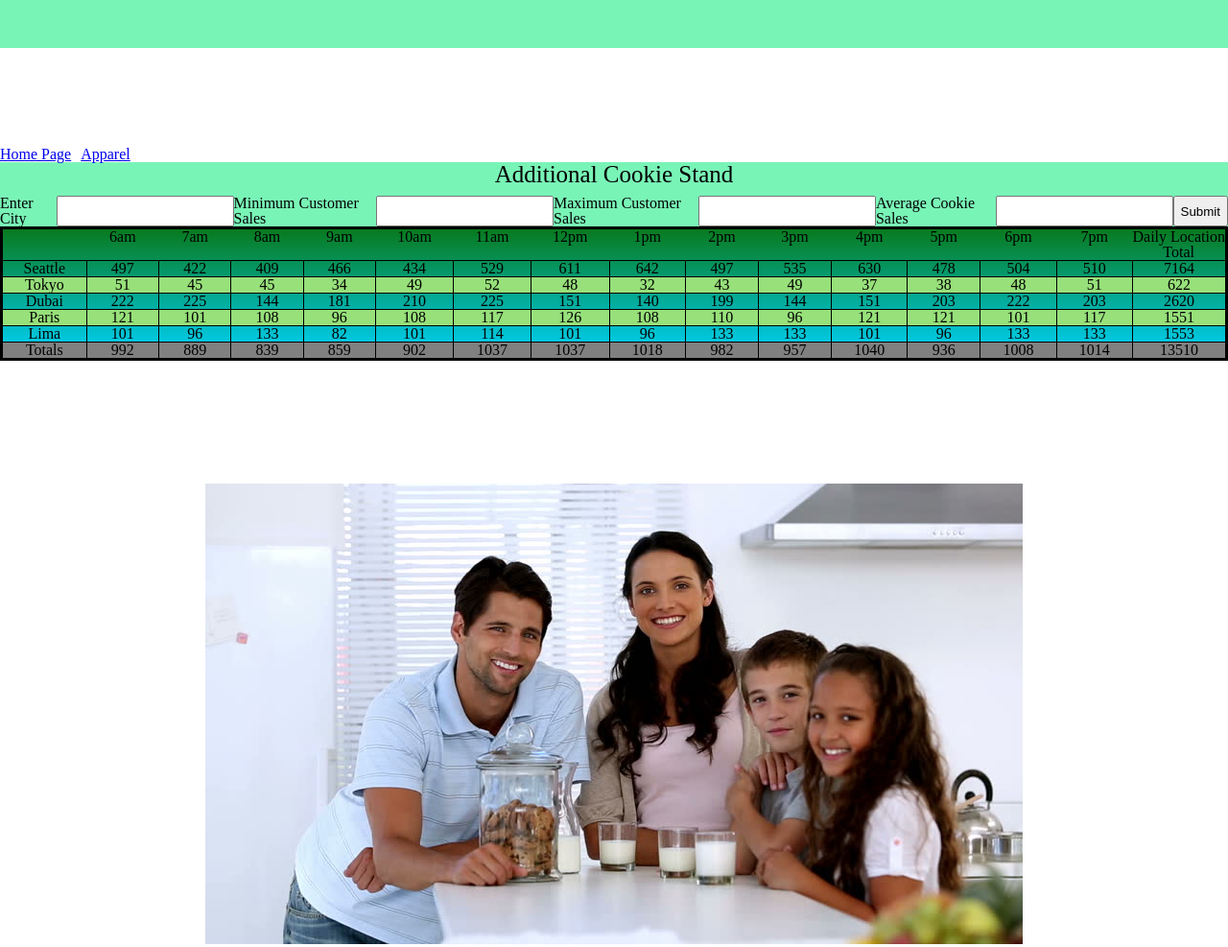
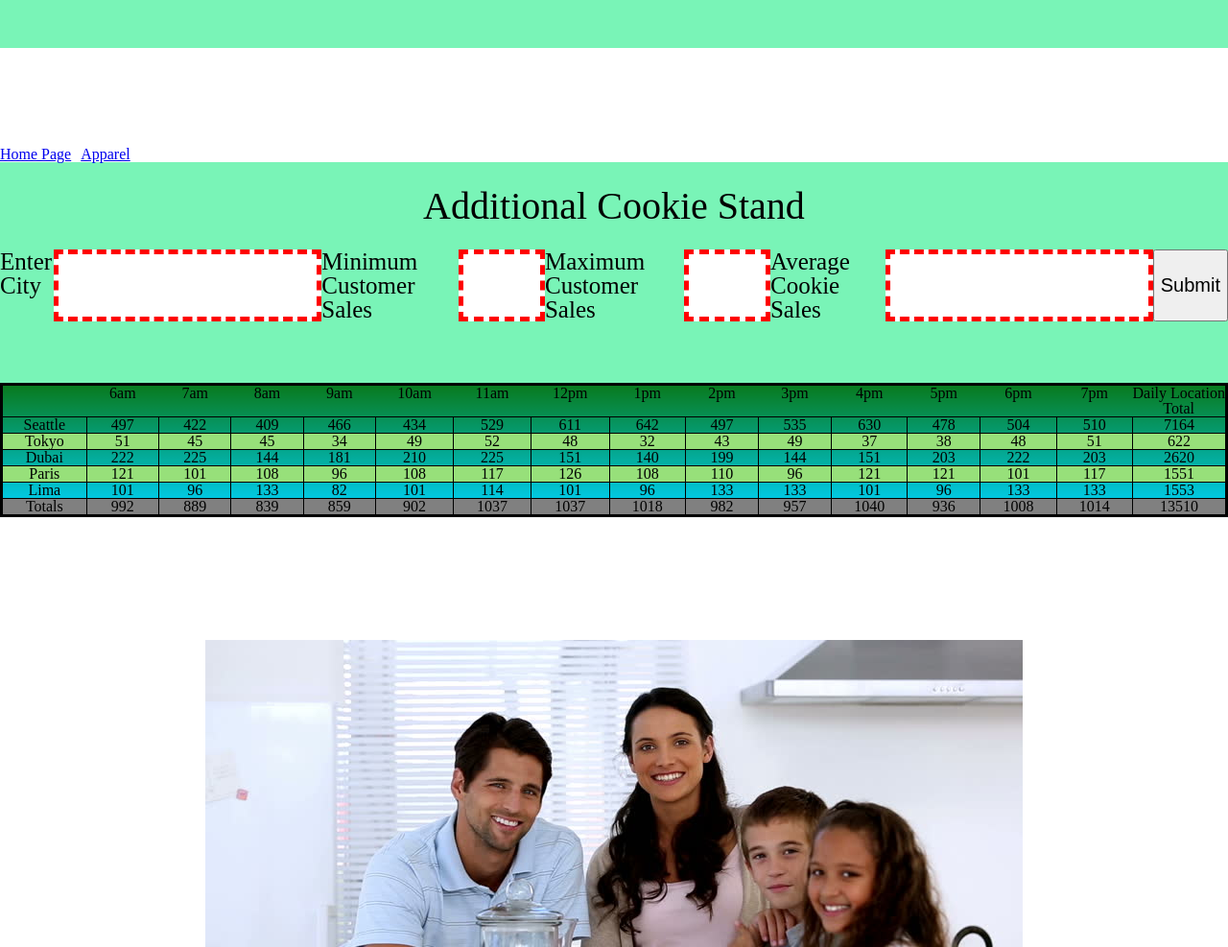
Before and after one commit to jyoung57/cookie-stand, a plain HTML site: page sales.html in a window 1280 px wide. Shown: the top 987 px of the page at 96% size. Drawn offline with Linux system fonts and the light colour scheme.

Commit message:
updated css validation

```diff
--- a/css/style.css
+++ b/css/style.css
@@ -66,6 +66,15 @@ footer {
 }
 
 /* Everything Below is Sales */
+
+input:invalid {
+  border: 2px dashed red;
+  border-width: 5px;
+}
+
+input:valid {
+  border: 2px solid black;
+}
 td {
   border: 1px solid black;
   width: 200px;
@@ -76,9 +85,7 @@ table {
   border: solid black;
   border-collapse: collapse;
   background-image: linear-gradient(#09791c, #00d4ff);
-  padding-bottom: 5%;
-  padding-top: 5%;
-}
+  }
 
 tbody tr:nth-child(even) {
   background-color: rgb(151, 224, 122);
@@ -97,13 +104,30 @@ tfoot {
 
 form {
   background-color: #79f4b7;
+  justify-content: space-evenly;
+  padding-bottom: 5%;
 }
 
 legend {
   display: flex;
+  font-size: 40px;
+  border: #09791c;
+  text-align: center;
+  padding-bottom: 2%;
+  padding-top: 2%;
+}
+
+label {
   font-size: 25px;
-  text-align: center;
-  padding-bottom: 10px;
+
+  }
+
+input {
+  font-size: 20px;
+ }
+
+button {
+  font-size: 20px;
 }
 
 fieldset {
--- a/sales.html
+++ b/sales.html
@@ -20,17 +20,17 @@
       </div>
     </header>
   <main id="cities">
-    <form id="cookieStandAddition">
+     <form id="cookieStandAddition">
       <fieldset>
         <legend>Additional Cookie Stand</legend>
         <label for="cityName">Enter City</label>
-        <input type="text" name="cityName"id="cityName">
+        <input type="text" name="cityName"id="cityName" required>
         <label for="maxCust">Minimum Customer Sales</label>
-        <input type="text" name="maxCust"id="maxCust">
+        <input type="number" min="0" max="999" name="maxCust"id="maxCust" required>
         <label for="minCust">Maximum Customer Sales</label>
-        <input type="text" name="minCust" id="minCust">
+        <input type="number" min="0" max="999" name="minCust" id="minCust" required>
         <label for="aveCookieSales">Average Cookie Sales</label>
-        <input type="text" name="aveCookieSales" id="aveCookieSales">
+        <input type="text" min="0" max="999" name="aveCookieSales" id="aveCookieSales" required>
         <button type="submit">Submit</button>
       </fieldset>
      </form>
```
